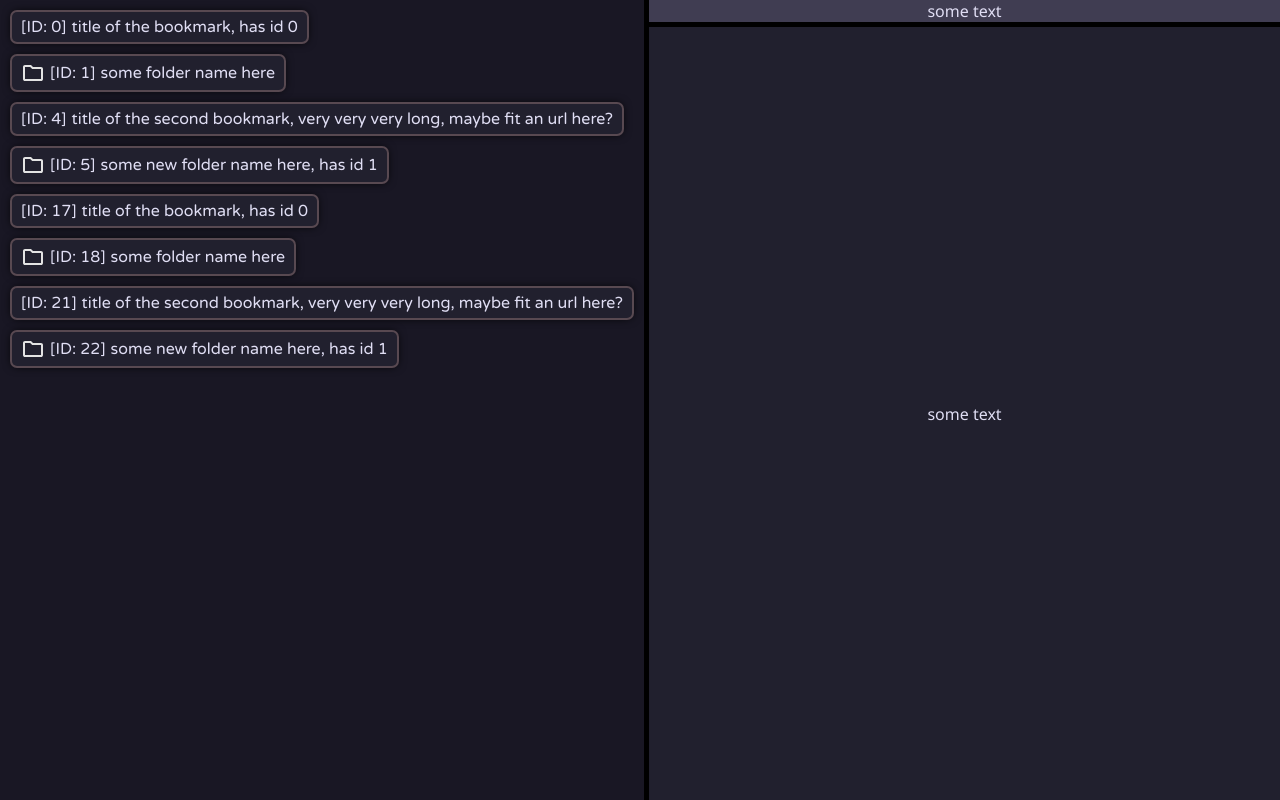
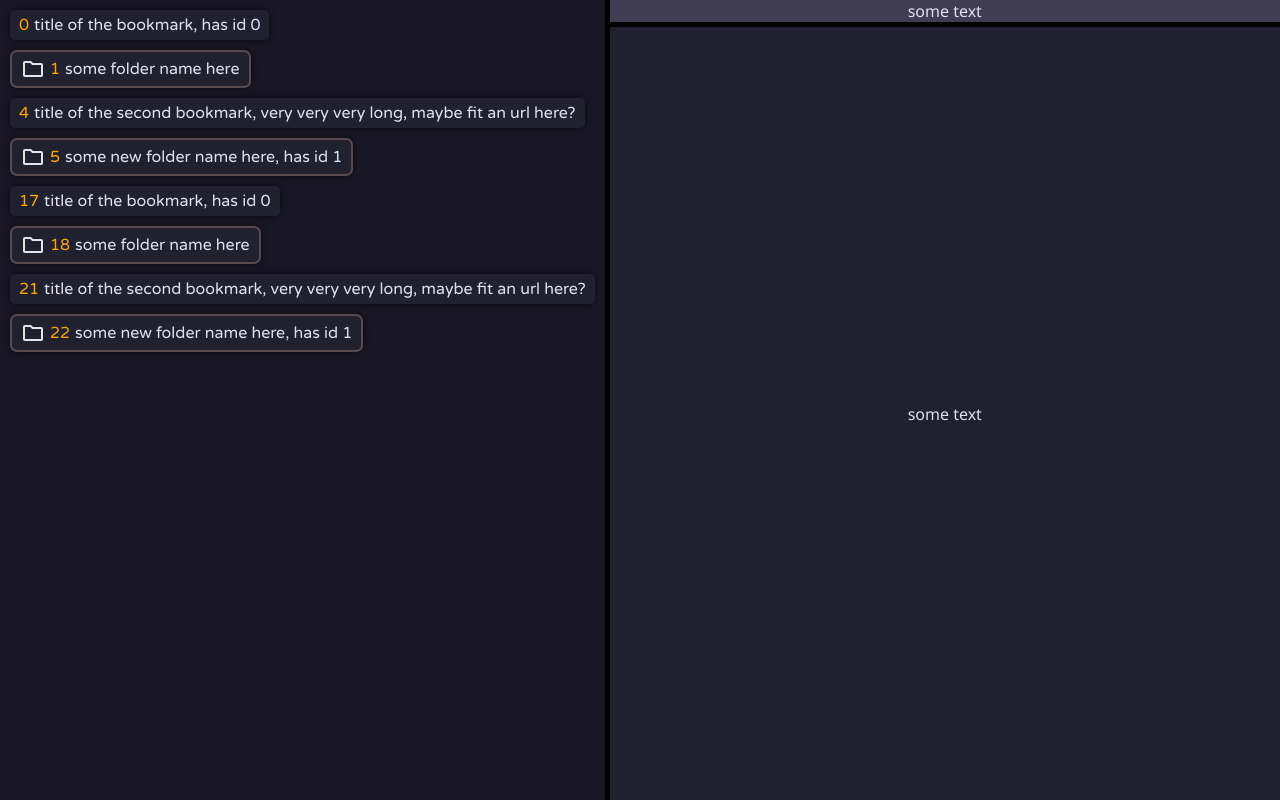
Before and after one commit to MiiNK1Y/bookies, a Vue app in the folder front-end/: page /browser in a window 1280 px wide. Built offline with nearby package versions, Linux system fonts and the light colour scheme.

Commit message:
drag-and-drop soon to be working, emit() wont work if i don't want to activate the drag-and-drop functionality on all parent elements. Will try to use provie/inject instead

```diff
--- a/front-end/src/components/browser/FolderTree.vue
+++ b/front-end/src/components/browser/FolderTree.vue
@@ -5,32 +5,44 @@ import data from '@/assets/samples/Bookies.json';
 import { ref } from 'vue';
 
 let bookies = data;
-//let bookiesFlat = new Flatten(bookies);
-//console.log("data", data);
-//console.log("original flat:\n", bookiesFlat);
+let bookiesFlat = new Flatten(bookies).flat;
+
+console.log("original bookies:\n", data);
+console.log("original flat:\n", bookiesFlat);
 
 const bookiesRef = ref(bookies);
 
 function movedItem(updatedFlat) {
+  console.log("receved emit...");
   const itemId = updatedFlat[0];
   const newParentId = updatedFlat[1];
+
+  if (itemId == newParentId) return;
+
+  console.log(`\nmoved item [${itemId}] to [${newParentId}]`);
 
   const flat = [...bookiesFlat];
   //console.log("cloned flat:\n", JSON.parse(JSON.stringify(flat)));
 
   const folders = flat.filter((i) => i.Type == "Folder");
   const oldParent = folders.find((i) => i.Children.includes(itemId));
-  const oldParentIndex = flat.findIndex((p) => p.Id == oldParent.Id);
-  const childIndex = flat[oldParentIndex].Children.indexOf(itemId);
-
-  flat[oldParentIndex].Children.splice(childIndex, 1);
+  if (oldParent) {
+    const oldParentIndex = flat.findIndex((p) => p.Id == oldParent.Id);
+    const childIndex = flat[oldParentIndex].Children.indexOf(itemId);
+    flat[oldParentIndex].Children.splice(childIndex, 1);
+  }
 
   const newParentIndex = flat.findIndex((p) => p.Id == newParentId);
-  flat[newParentIndex].Children.push(itemId);
+  if (newParentIndex) {
+    flat[newParentIndex].Children.push(itemId);
+  }
+
   //console.log("modified flat:\n", JSON.parse(JSON.stringify(flat)));
 
-  bookiesFlat = flat;
-  bookiesRef.value = rebuild(flat);
+  bookies = new Rebuild(flat).bookies;
+  bookiesFlat = new Flatten(bookies).flat;
+  //console.log("Rebuildt from modified flat:\n", JSON.parse(JSON.stringify(bookies)));
+  bookiesRef.value = bookies;
 }
 </script>
 
--- a/front-end/src/components/browser/TreeNode.vue
+++ b/front-end/src/components/browser/TreeNode.vue
@@ -7,22 +7,18 @@ const props = defineProps({
   node: {
     type: Object,
     required: true
-  },
-  spacing: {
-    type: Number,
-    default: 10
   }
 });
 
 const showChildren = ref(false);
 
-const nodeMargin = computed(() => {
-  return { 'margin-left': `${props.spacing}px` }
+const itemStyle = computed(() => {
+  return { 'z-index': `${props.zIndex}` };
 });
 
 const hasChildren = computed(() => {
   const { Bookmarks } = props.node;
-  return Bookmarks && Bookmarks.length > 0;
+  return Bookmarks;
 });
 
 const toggleChildrenIcon = computed(() => {
@@ -44,19 +40,45 @@ function startDrag(event, item) {
 
 // Gather and emit the ID of the new parent and the child.
 function onDrop(event, parent) {
+  console.log("event happened!");
+  console.log("parent: ", parent);
   const itemID = event.dataTransfer.getData("itemID");
-  emit("dragAndDrop", [Number(itemID), parent])
+  console.log(`dropped data ItemID = [${itemID}], parent = [${parent}]`);
+  console.log("emitting...");
+  emit("dragAndDrop", [Number(itemID), parent]);
+}
+
+function setBackgroundColor(event) {
+  if (event.target.classList.contains("drop-zone")) {
+    event.target.classList.add("dragover");
+  }
+}
+
+function rmBackgroundColor(event) {
+  if (event.target.classList.contains("drop-zone")) {
+    event.target.classList.remove("dragover");
+  }
 }
 </script>
 
 
 <template>
-  <div
+  <div v-if="node.Type == 'Bookmark'"
+    class="item node drag-el"
+    draggable="true"
+    @dragstart="startDrag($event, node)">
+
+    <span style="color: orange">{{ node.Id }}</span>
+    <span>{{ node.Title.toLowerCase() }}</span>
+  </div>
+
+  <div v-else-if="node.Type == 'Folder'"
     class="node drop-zone"
-    @dragenter.prevent
+    :style="itemStyle"
     @dragover.prevent
-    @drop="onDrop($event, node.Id)"
-    :style="nodeMargin">
+    @dragenter.prevent="setBackgroundColor"
+    @dragleave="rmBackgroundColor"
+    @drop.stop.prevent="onDrop($event, node.Id); rmBackgroundColor($event)">
 
     <div
       class="item drag-el"
@@ -65,25 +87,25 @@ function onDrop(event, parent) {
       @dragstart="startDrag($event, node)">
 
       <img :src="toggleChildrenIcon" v-if="hasChildren" />
-      <span>[ID: {{ node.Id }}]</span> <!-- DEBUG -->
+      <span style="color: orange">{{ node.Id }}</span>
       <span>{{ node.Title.toLowerCase() }}</span>
-
     </div>
 
-    <div v-if='hasChildren' v-show="showChildren">
-
-      <TreeNode
-        v-for="child in node.Bookmarks"
-        :key="child.Id"
-        :node="child"
-        :spacing="spacing"/>
-
-    </div>
+    <TreeNode
+      v-show="showChildren"
+      v-for="child in node.Bookmarks"
+      :key="child.Id"
+      :node="child"
+      />
   </div>
 </template>
 
 
 <style scoped>
+div.drop-zone.dragover {
+  background-color: rgb(49, 48, 92);
+}
+
 div.node {
   width: fit-content;
   border-radius: 7px;
--- a/front-end/src/modules/bookies/bookies.js
+++ b/front-end/src/modules/bookies/bookies.js
@@ -130,18 +130,16 @@ export class Flatten {
     this.bookies = bookies.Bookmarks;
     this.flat = [];
 
-    console.log(this.bookies);
-
     this.flatten(this.bookies);
   }
 
-  indexOfParent = (child) => {
-    return this.flat.findIndex((i) => i.Id === child.Id);
+  indexOfParent = (parent) => {
+    return this.flat.findIndex((i) => i.Id === parent);
   };
 
   appendFlatItem(item, parentId) {
-    if (parentId) this.flat[this.indexOfParent(item)].Children.push(item.Id);
-    else this.flat.push(item);
+    if (parentId) this.flat[this.indexOfParent(parentId)].Children.push(item.Id);
+    this.flat.push(item);
   }
 
   flatParent = (parent) => {
@@ -151,8 +149,8 @@ export class Flatten {
     return cParent;
   };
 
-  flatten(parent, parentId = null) {
-    parent.forEach((item) => {
+  flatten(items, parentId = null) {
+    items.forEach((item) => {
 
       switch (item.Type) {
         case "Folder":
@@ -160,7 +158,7 @@ export class Flatten {
           if (item.Bookmarks.length > 0) this.flatten(item.Bookmarks, item.Id);
           break;
 
-        case "Bookmarks":
+        case "Bookmark":
           this.appendFlatItem(item, parentId);
           break;
       }
```
